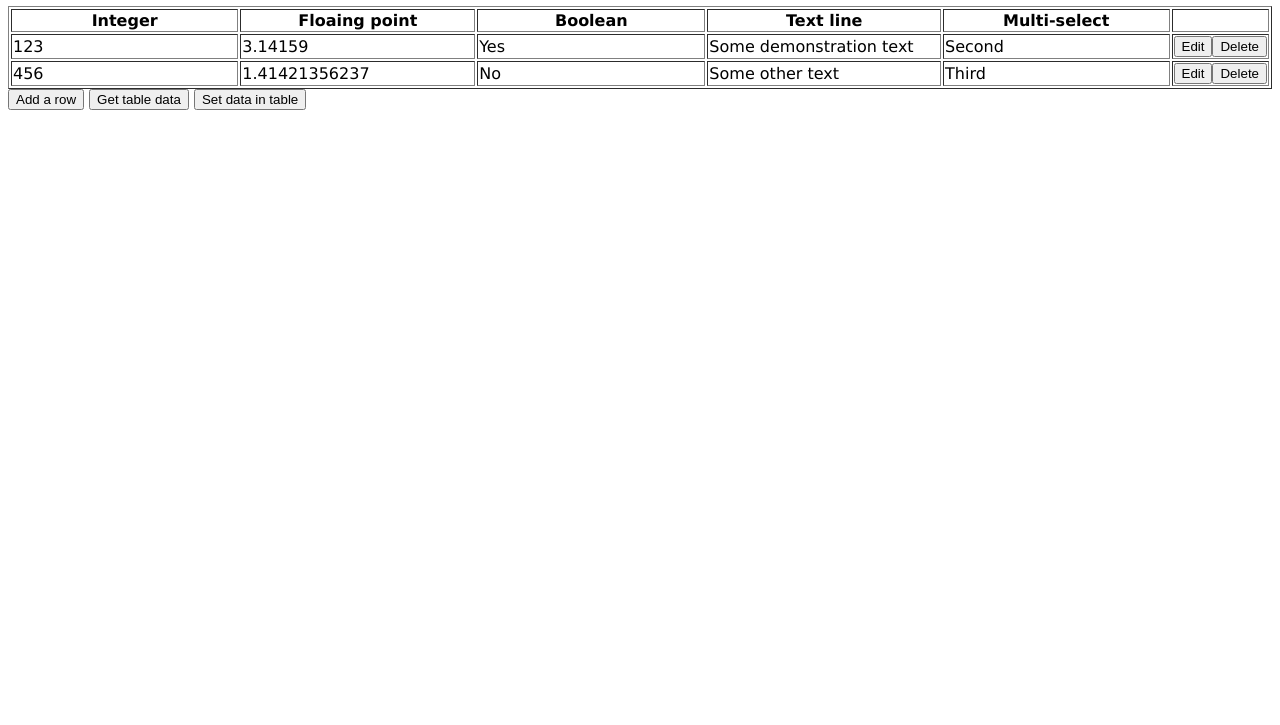
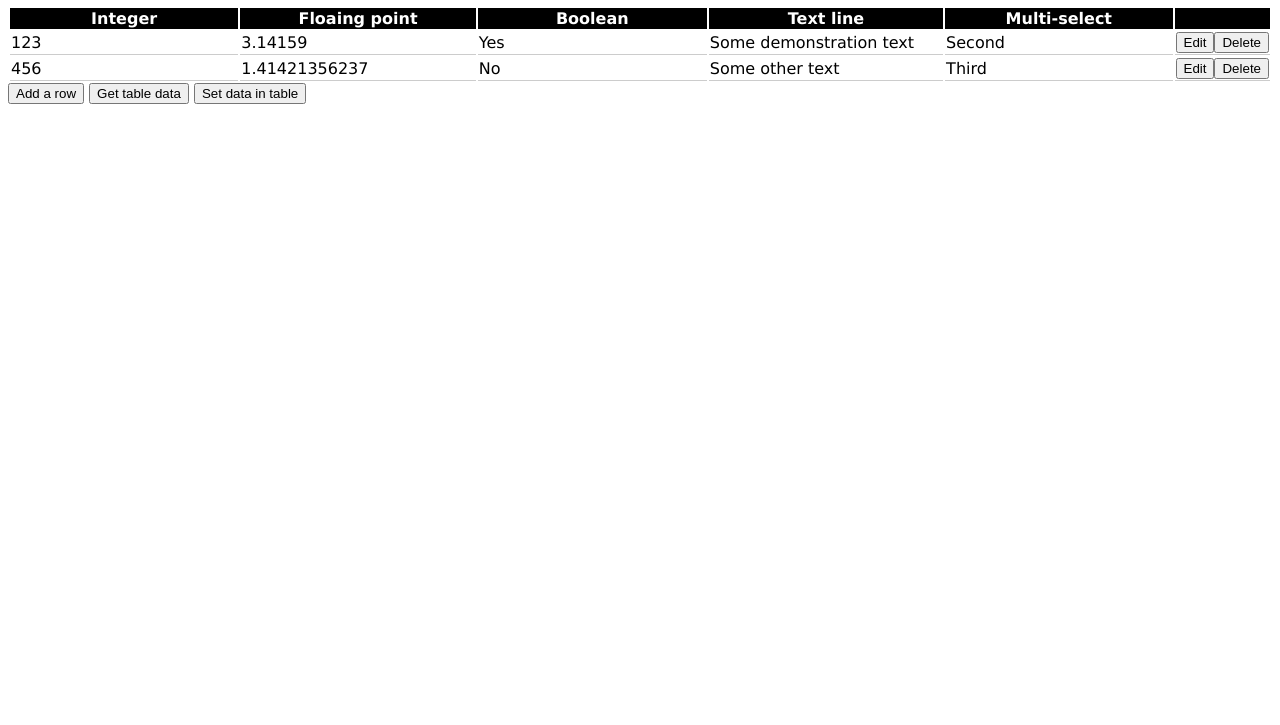
Before and after one commit to jameshickman/editable_table, a plain HTML site: page index.html in a window 1280 px wide. Shown: the part 75-800 px from the top of the page. Drawn offline with Linux system fonts and the light colour scheme.

Commit message:
Styling to highlight the row being edited

```diff
--- a/css/styles.css
+++ b/css/styles.css
@@ -1,5 +1,18 @@
 html {
     font-family: Verdana, Geneva, Tahoma, sans-serif;
+}
+
+#smart-table th {
+    color: white;
+    background-color: black;
+}
+
+#smart-table td {
+    border-bottom: 1px solid #cccccc;
+}
+
+.table__inline-edit-form {
+    background-color: orange !important;
 }
 
 #smart-table th:nth-child(1),
@@ -23,6 +36,7 @@ html {
 #smart-table td:nth-child(8) {
     width: 1px;
     white-space: nowrap;
+    text-align: center;
 }
 
 
--- a/index.html
+++ b/index.html
@@ -7,7 +7,7 @@
     </head>
     <body>
         <h1>Test of Simple table inline CRUD operations</h1>
-        <table border="1" width="100%" id="smart-table">
+        <table width="100%" id="smart-table">
             <thead>
                 <tr>
                     <th data-type="index" data-name="index">Row index</th>
--- a/js/ediable_table.js
+++ b/js/ediable_table.js
@@ -381,6 +381,7 @@ class EditableTable {
         }
         // Insert form row
         this.#el_edit_form = this.#el_table_body.insertRow(row_index);
+        this.#el_edit_form.classList.add('table__inline-edit-form');
         // Build form cells
         for (let i = 0; i < this.#el_active_row.children.length - 1; i++) {
             const el_cell = document.createElement('TD');
```
